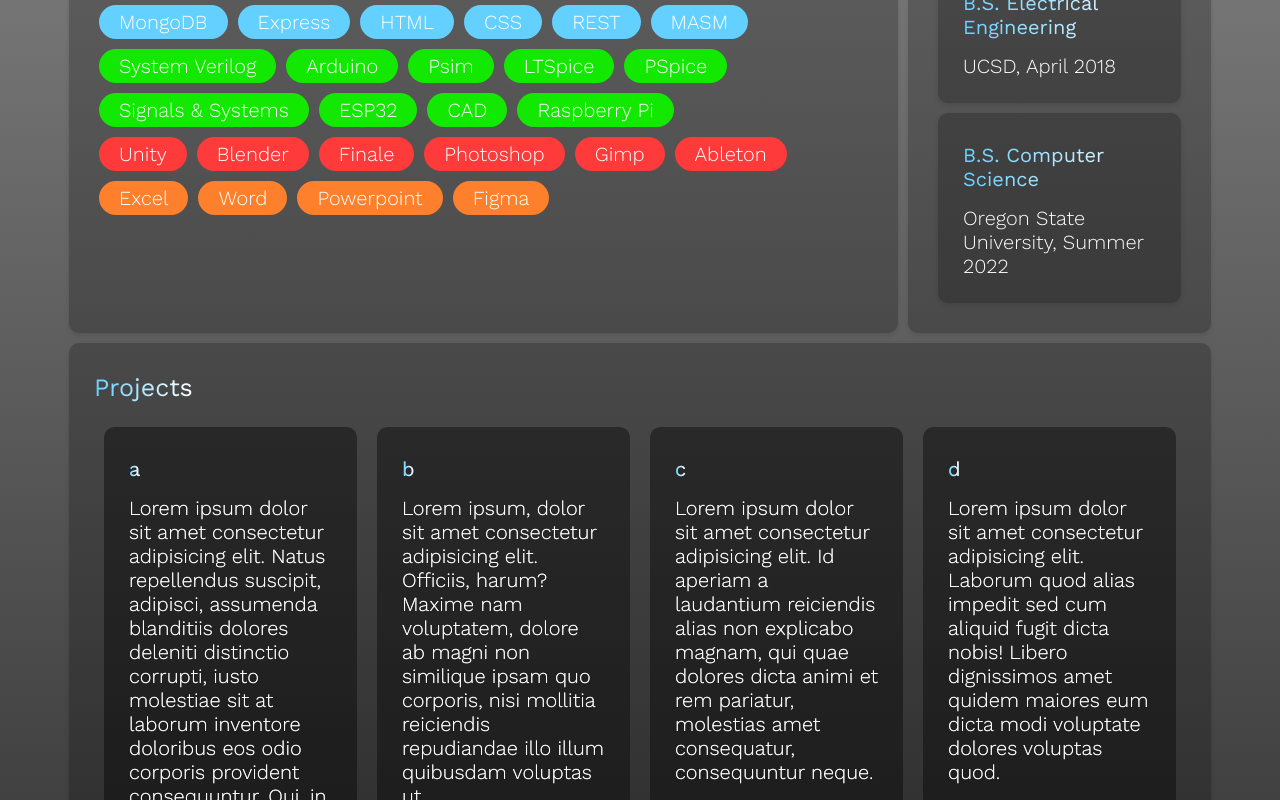
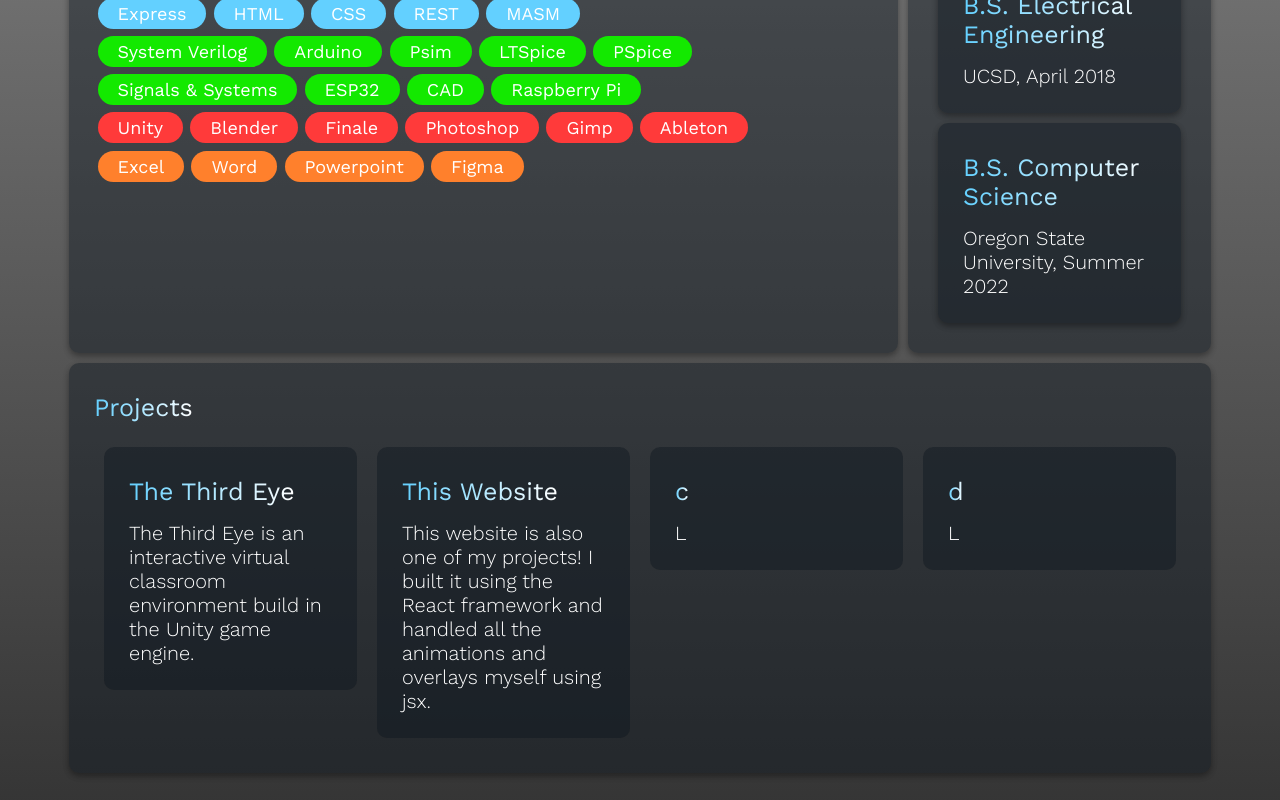
Before and after one commit to sattfatt/portfolio-website, a React (Create React App) app in the folder react-ui/: page / in a window 1280 px wide. Shown: the part 1080-1880 px from the top of the page. Built offline with nearby package versions, Linux system fonts and the light colour scheme.

Commit message:
made some compatability fixes and also changed how the overlays animate

```diff
--- a/react-ui/src/App.css
+++ b/react-ui/src/App.css
@@ -5,22 +5,32 @@
   --red-1: rgb(255, 58, 58);
   --orange-1: rgb(255, 128, 44);
   --green-1: rgb(19, 233, 0);
-  --box-background-color: rgba(0, 0, 0, 0.226);
+  --box-background-color: rgba(15, 24, 31, 0.452);
+  --overlay-color: rgba(36, 46, 61, 0.842);
+  --overlay-background-color: rgba(62, 69, 82, 0.829);
   --border-radius: 10px;
   background: linear-gradient(var(--gray-1), var(--gray-2));
+  scrollbar-color: var(--blue-1) rgba(255, 0, 0, 0);
+  scrollbar-width: thin;
 }
+
+body {
+  scrollbar-width: thin;
+}
+
 .App {
   text-align: center;
   font-family: 'Work Sans', sans-serif;
+  background: linear-gradient(var(--gray-1), var(--gray-2));
+
 }
 
 .App-header {
-
+  font-size: clamp(15px, calc(8px + 1.1vw), 20px);
   display: flex;
   flex-direction: column;
   align-items: center;
   justify-content: center;
-  font-size: 25px;
   color: white;
 }
 
@@ -59,12 +69,13 @@ em {
   background-color: var(--box-background-color);
   margin: 5px;
   border-radius: var(--border-radius);
-  box-shadow: 0px 2px 5px rgba(0, 0, 0, 0.123);
+  box-shadow: rgba(0, 0, 0, 0.16) 0px 3px 6px, rgba(0, 0, 0, 0.23) 0px 3px 6px;
 }
 
 .box-title {
   font-weight: 400;
   text-align: left;
+  font-size: clamp(20px, calc(15px + 1.1vw), 25px);
   margin: 10px 5px;
   background: linear-gradient(90deg, var(--blue-1), white);
   background-clip: text;
@@ -73,17 +84,17 @@ em {
 
 .body-text {
   font-weight: 300;
-  font-size: 20px;
   text-align: left;
   margin: 5px;
 }
 
 .skill {
-  margin: 5px;
+  margin: 0.2em;
   padding: 5px 20px;
   border-radius: 100px;
   color: white;
-  font-weight: 300;
+  font-weight: 400;
+  font-size: 0.9em;
 }
 
 #programming {
@@ -100,6 +111,10 @@ em {
 
 #misc {
   background-color:var(--orange-1);
+}
+
+#skills {
+  min-width: 200px;
 }
 
 .flex-row {
@@ -142,11 +157,8 @@ em {
 
 #education {
   min-width: 200px;
-  max-height: 500px;
   flex:1 1;
 }
-
-
 
 ::-webkit-scrollbar {
   width: 3px;
@@ -165,28 +177,22 @@ em {
 }
 
 .scroll-clip-overlay-off {
-
-  visibility: visible;
-  opacity: 1;
-/*background-color: red;*/
+  visibility: hidden;
+  opacity: 0;
   overflow:hidden;
   border-radius: var(--border-radius);
   min-width: 100px;
-  margin:10px;
-/*  width: initial;
-  height: initial;*/
+  z-index: 12;
 }
 
 .scroll-clip-overlay-on {
-
   visibility: visible;
   opacity: 1;
-  background-color: blue;
   overflow:hidden;
   border-radius: var(--border-radius);
-  box-sizing:border-box;
-  z-index: 10;
-  transition: 1s ease;
+  z-index: 12;
+  backdrop-filter: blur(10px);
+  background-color: var(--overlay-color);
 }
 
 .scroll-clip {
@@ -200,6 +206,33 @@ em {
   margin: 0px;
   word-wrap: break-word;
   overflow-y:scroll;
+  scrollbar-color: var(--blue-1) rgba(255, 255, 255, 0);
+  scrollbar-width: thin;
   min-width: 100px;
-  max-height: 450px;
+  max-height: min(450px, 70vh);
 }
+
+.back-blur-on {
+  position:fixed;
+  top:0px;
+  left:1px;
+  width:100vw;
+  height: 100vh;
+  z-index:9;
+  visibility:visible;
+  opacity:1;
+  transition: opacity 0.2s linear;
+  background-color: var(--overlay-background-color);
+}
+
+.back-blur-off {
+  position:fixed;
+  top:0px;
+  left:1px;
+  width:100vw;
+  height: 100vh;
+  z-index:9;
+  pointer-events: none;
+  opacity:0;
+  transition: 0.7s linear 0.2s;
+}
--- a/react-ui/src/Components/ExpandableBox.js
+++ b/react-ui/src/Components/ExpandableBox.js
@@ -8,49 +8,47 @@ function sleep(ms) {
 }
 
 function Expandable(props) {
-
-    const modalEl = useRef(null);
-    const initialEl = useRef(null);
-    const parentEl = useRef(null);
-    const [overlayStyle, setOverlayStyle] = useState({position:"absolute"})
+    const [overlayStyle, setOverlayStyle] = useState({position:"fixed"})
     const [oToggle, setOtoggle] = useState("off")
 
     const moveToCenter = () => {
-        const x = window.innerWidth / 2 ;
-        const y = window.innerHeight / 2 ;
-        const offsetx = initialEl.current.getBoundingClientRect().width / 2;
-        const offsety = initialEl.current.getBoundingClientRect().height / 2;
-        const rect = {top:y-offsety, left:x-offsetx, width: offsetx*2, height: offsety*2, transition:"0.2s ease", position:"fixed"}
+        const rect = {
+            top:"50%",
+            left:"50%",
+            transform:"translate(-50%, -50%)",
+            //width: "70vw",
+            transition:"0.5s ease",
+            position:"fixed"
+        }
         setOverlayStyle(rect);
         return rect;
     }
 
-    const moveToInitial = () => {
-        const left = initialEl.current.getBoundingClientRect().left;
-        const top = initialEl.current.getBoundingClientRect().top;
-        const leftP =  parentEl.current.getBoundingClientRect().left;
-        const topP = parentEl.current.getBoundingClientRect().top;
-        setOverlayStyle({top: top - topP-10, left: left - leftP-10, position:"absolute"});
+    const moveToFirst = async () => {
+        setOverlayStyle({
+            top:"50%", left:"50%",
+            transform:"translate(-50%, -55%)",
+            //width: "70vw",
+            "max-height":"90vh",
+            transition:"none",
+            position:"fixed",
+            visibility:"hidden",
+            opacity:0
+        });
+        await sleep(100);
     }
 
-    const moveToParent = async () => {
-        const leftP =  parentEl.current.getBoundingClientRect().left;
-        const topP = parentEl.current.getBoundingClientRect().top;
-        setOverlayStyle({top: topP, left: leftP, margin:10, transition:"none", position:"fixed", visibility:"hidden", opacity:0});
-        await sleep(1);
+    const delay = async (ms) => {
+        await sleep(ms);
     }
 
     const onClick = (e) => {
         if (oToggle === "off") {
-
             setOtoggle("on");
-            moveToParent().then(moveToCenter)
-           // moveToCenter();
-
+            moveToFirst().then(moveToCenter)
         }
         else {
-            moveToInitial();
-            setOtoggle("off");
+            setOtoggle("off")
         }
     }
 
@@ -66,23 +64,23 @@ function Expandable(props) {
         }
     });
 
-
-
     return (
-        <div className="expandable-container" ref={parentEl}>
-            <div className={"scroll-clip-overlay-"+oToggle} ref={modalEl} style={overlayStyle}>
-                <TextBox title={props.title} _id={props._id} classes={props.classes} _onClick={onClick}>
+        <div className="expandable-container">
+            <div className={"scroll-clip-overlay-"+oToggle} style={overlayStyle}>
+                <TextBox title={props.title} _id={props._id} classes={props.classes} >
                     {props.children}
                 </TextBox>
             </div>
-            <div className="scroll-clip" ref={initialEl}>
-                <TextBox title={props.title} _id={props._id} classes={props.classes}>
-                    {props.children}
+            <div className="scroll-clip">
+                <TextBox title={props.title} _id={props._id} classes={props.classes} _onClick={onClick}>
+                    {props.children[0] ? props.children[0] : props.children}
                 </TextBox>
+            </div>
+            <div className={"back-blur-"+oToggle} onClick={onClick}>
 
             </div>
+        </div>
 
-        </div>
     );
 }
 
--- a/react-ui/src/Components/InfoBoxes.js
+++ b/react-ui/src/Components/InfoBoxes.js
@@ -47,11 +47,31 @@ function InfoBoxes() {
 
             <TextBox title="Projects">
                 <div className="flex-row-boxes">
-                    <Expandable title="a" classes="scrollable" _ref="1">
-                        Lorem ipsum dolor sit amet consectetur adipisicing elit. Natus repellendus suscipit, adipisci, assumenda blanditiis dolores deleniti distinctio corrupti, iusto molestiae sit at laborum inventore doloribus eos odio corporis provident consequuntur. Qui, in. Debitis hic repudiandae ducimus, eveniet voluptatem minus iusto optio. Quibusdam, sint nesciunt? Dolorum aliquam ut in atque tenetur voluptatum, sed iusto fugiat totam consectetur similique, odit reprehenderit? Quo qui alias autem a fuga fugit ad molestiae fugiat hic doloremque laborum, numquam eaque blanditiis nemo dolorem amet nihil ex quas ullam rerum consectetur suscipit officiis rem consequatur. Numquam et iste dolorum? Repellat, error! Soluta officiis debitis nulla recusandae reiciendis.
+                    <Expandable title="The Third Eye" classes="scrollable" _ref="1">
+                        <div className="project-description">
+                            The Third Eye is an interactive virtual classroom environment build in the Unity game engine.
+                        </div>
+                        <div className="feature-list-container">
+                            <br></br>
+                            Features:
+                            <ul>
+                                <li>3D Graphing</li>
+                                <li>2D Graphing</li>
+                                <li>In-game LaTeX rendering</li>
+                                <li>Group action visualization of various shapes</li>
+                                <li>Island to hold events (Like a final exam)</li>
+                                <li>Floating window that captures your note taking application!</li>
+                                <li>IRC Chat Interaction</li>
+                            </ul>
+                        </div>
+                        <div>
+                            <iframe width="448" height="252" src="https://www.youtube.com/embed/3SglaCG5mlE" title="YouTube video player" frameborder="0" allow="accelerometer; autoplay; clipboard-write; encrypted-media; gyroscope; picture-in-picture" allowfullscreen></iframe>
+                        </div>
                     </Expandable>
-                    <Expandable title="b" classes="scrollable"  _ref="2">
-                        Lorem ipsum, dolor sit amet consectetur adipisicing elit. Officiis, harum? Maxime nam voluptatem, dolore ab magni non similique ipsam quo corporis, nisi mollitia reiciendis repudiandae illo illum quibusdam voluptas ut.
+                    <Expandable title="This Website" classes="scrollable" _ref="2">
+                        <div className="project-description">
+                            This website is also one of my projects! I built it using the React framework and handled all the animations and overlays myself using jsx.
+                        </div>
                     </Expandable>
                     <Expandable title="c" classes="scrollable"  _ref="3">
                         Lorem ipsum dolor sit amet consectetur adipisicing elit. Id aperiam a laudantium reiciendis alias non explicabo magnam, qui quae dolores dicta animi et rem pariatur, molestias amet consequatur, consequuntur neque.
```
